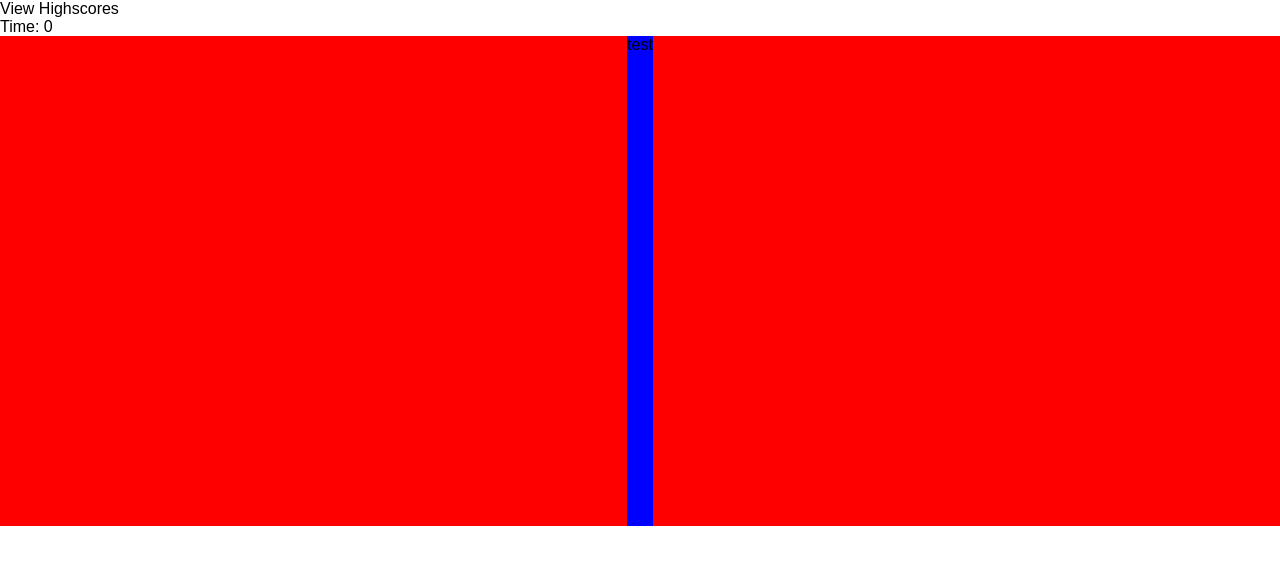
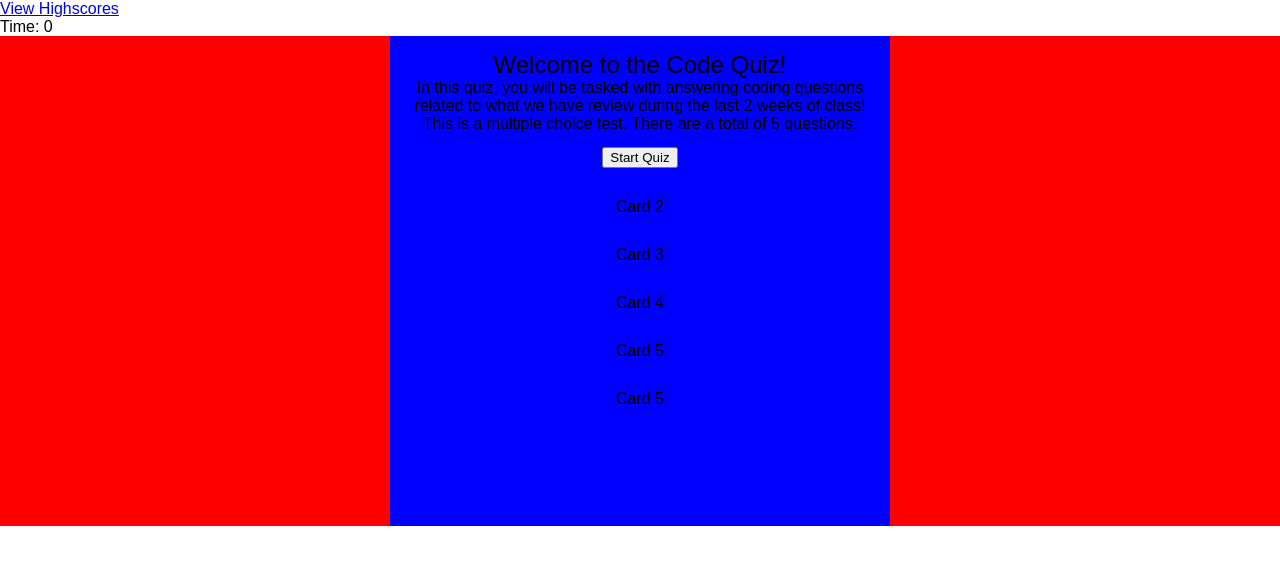
Before and after one commit to d606n6k/code-quiz, a plain HTML site: page index.html in a window 1280 px wide. Drawn offline with Linux system fonts and the light colour scheme.

Commit message:
added the card divs to html. Added 'data-cards- attribs to the cards we want to swap out. Hooked up the button with an onclick event that console.logs and response in the window.

```diff
--- a/assets/scripts/scripts.js
+++ b/assets/scripts/scripts.js
@@ -1 +1,20 @@
-console.log(window);
+// GIVEN I am taking a code quiz
+// WHEN I click the start button
+// - I will need a start button in my html
+//  - will I need to store all cards in an Object?
+// THEN a timer starts and I am presented with a question
+// - I will need to start the timer AND swap data-cards
+// WHEN I answer a question
+// THEN I am presented with another question
+// WHEN I answer a question incorrectly
+// THEN time is subtracted from the clock
+// WHEN all questions are answered or the timer reaches 0
+// THEN the game is over
+// WHEN the game is over
+// THEN I can save my initials and my score
+
+document.getElementById("quiz-start-btn").onclick = function(){quizStart()};
+
+function quizStart(){
+    console.log("This function has worked when the button was clicked!");
+};
--- a/assets/styles/style.css
+++ b/assets/styles/style.css
@@ -26,6 +26,7 @@ html {
   }
 
 /* Begin Custom Styles */
+
 main {
     background-color: orange;
 }
@@ -37,6 +38,17 @@ main > div {
     justify-content: center;
 }
 
+/* Test code for layout */
 main > div > div {
     background-color: blue;
 }
+
+.card {
+    text-align: center;
+    width: 500px;
+    padding: 15px;
+}
+
+.card button {
+    margin-top: 14px;
+}
--- a/index.html
+++ b/index.html
@@ -11,14 +11,26 @@
     <header>
         <nav>
             <ul>
-                <li>View Highscores</li>
+                <!-- I will need to call the function to clear the high scores OR reset the page -->
+                <li><a href="#">View Highscores</a></li>
                 <li>Time: <span id="time-span">0</span></li>
             </ul>
         </nav>
     </header>
     <main>
         <div>
-            <div id="code-card-swapper">test</div>
+            <div id="code-card-swapper">
+                <div id="card-start" class="card"" data-cards="hidden">
+                    <h2>Welcome to the Code Quiz!</h2>
+                    <p>In this quiz, you will be tasked with answering coding questions related to what we have review during the last 2 weeks of class! This is a multiple choice test. There are a total of 5 questions.</p>
+                    <button id="quiz-start-btn">Start Quiz</button>
+                </div>
+                <div class="card" data-cards="hidden">Card 2</div>
+                <div class="card" data-cards="hidden">Card 3</div>
+                <div class="card" data-cards="hidden">Card 4</div>
+                <div class="card" data-cards="hidden">Card 5</div>
+                <div class="card highscores" data-cards="hidden">Card 5</div>
+            </div>
         </div>
     </main>
     <script src="assets/scripts/scripts.js"></script>
```
